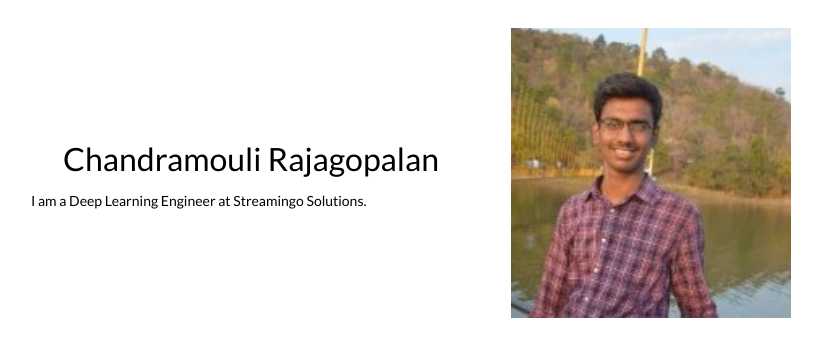
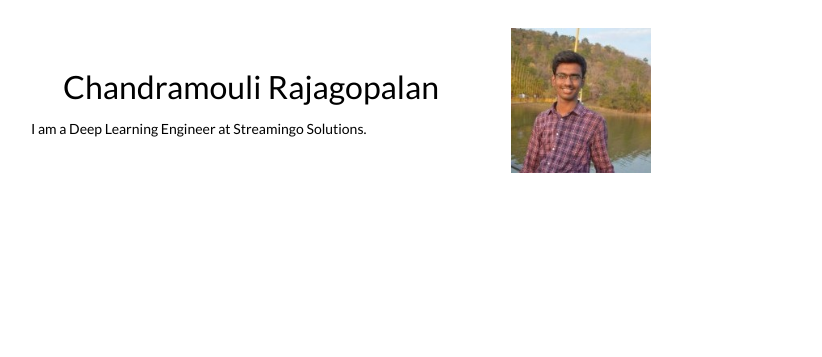
Before and after one commit to chamorajg/chamorajg.github.io, a Jekyll site: the page built from _posts/2019-06-02-venue.markdown, in a window 1280 px wide. Shown: the top 357 px of the page, without its empty margins (229-1051 px from the left). Built offline with Jekyll 4.4.1, drawn with Linux system fonts in a browser that asks for light colours.

Commit message:
personal website

```diff
--- a/_layouts/default.html
+++ b/_layouts/default.html
@@ -37,7 +37,7 @@
               </p>
             </td>
             <td style="padding:2.5%;width:40%;max-width:40%">
-              <img style="width:100%;max-width:100%" alt="profile photo" src="images/myprofile.jpeg">
+              <img style="width:50%;max-width:50%" alt="profile photo" src="images/myprofile.jpeg">
             </td>
           </tr>
         </table>
```
